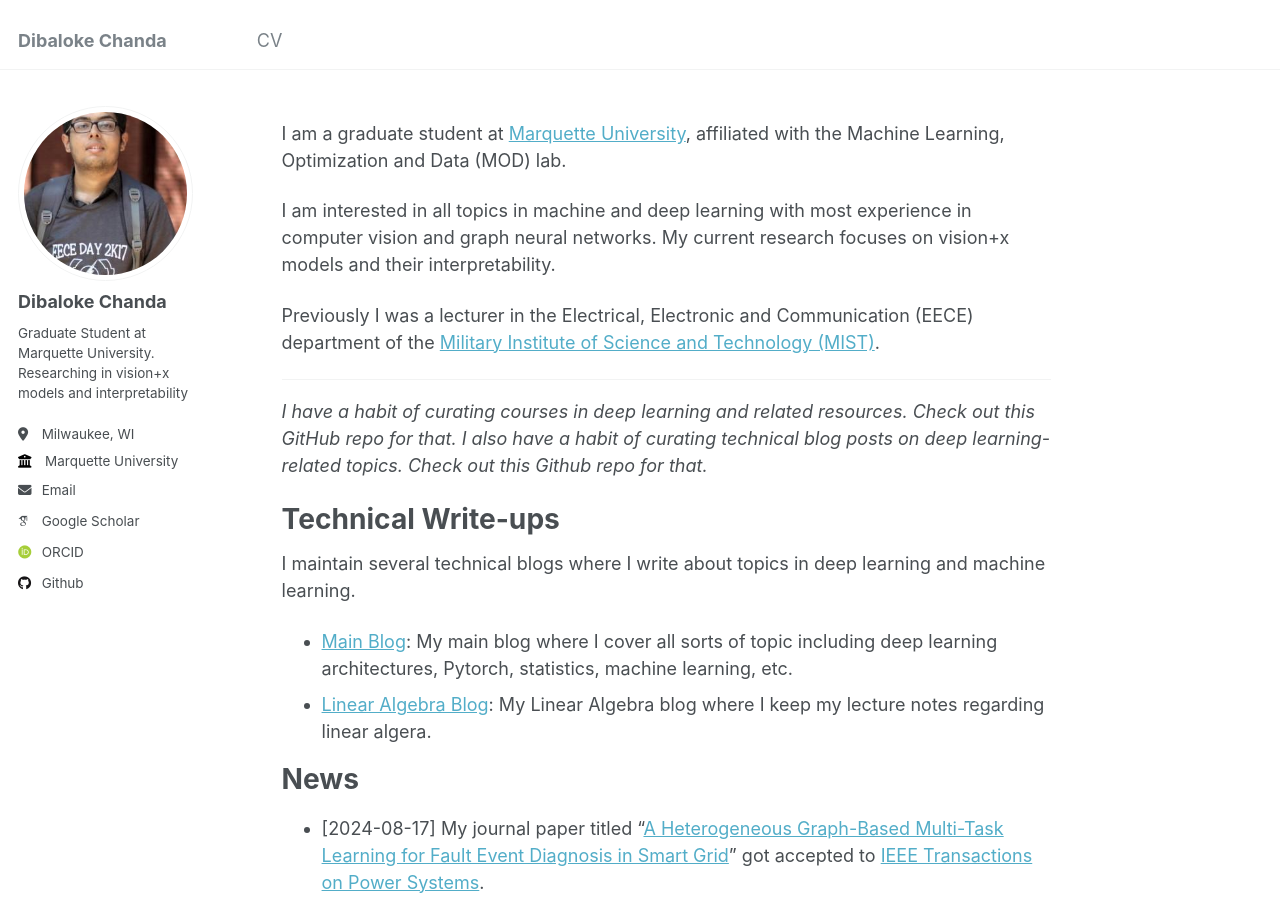
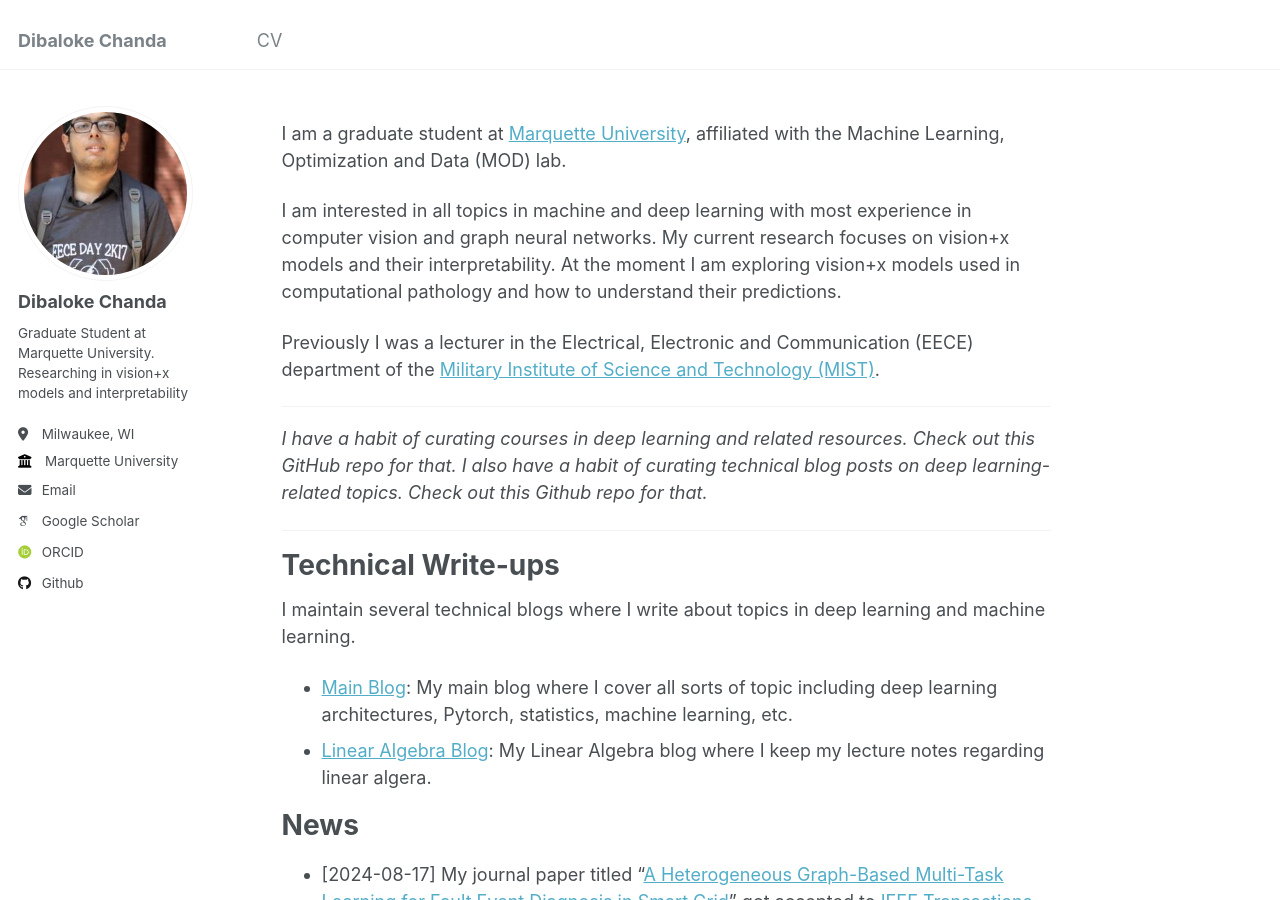
Before and after one commit to dibaloke/dibaloke.github.io, a Jekyll site: the page built from _pages/about.md, in a window 1280 px wide and 900 px high. Built offline with Jekyll 4.4.1, drawn with Linux system fonts in a browser that asks for light colours; some web fonts are replaced.

Commit message:
Update about.md

```diff
--- a/_pages/about.md
+++ b/_pages/about.md
@@ -9,7 +9,7 @@
 
 I am a graduate student at [Marquette University](https://www.marquette.edu/), affiliated with the Machine Learning, Optimization and Data (MOD) lab.
 
-I am interested in all topics in machine and deep learning with most experience in computer vision and graph neural networks. My current research focuses on vision+x models and their interpretability.
+I am interested in all topics in machine and deep learning with most experience in computer vision and graph neural networks. My current research focuses on vision+x models and their interpretability. At the moment I am exploring vision+x models used in computational pathology and how to understand their predictions.
 
 Previously I was a lecturer in the Electrical, Electronic and Communication (EECE) department of the [Military Institute of Science and Technology (MIST)](https://mist.ac.bd/).
 
@@ -17,6 +17,7 @@
 
 *I have a habit of curating courses in deep learning and related resources. Check out this GitHub repo for that. I also have a habit of curating technical blog posts on deep learning-related topics. Check out this Github repo for that.*
 
+------
 # Technical Write-ups
 I maintain several technical blogs where I write about topics in deep learning and machine learning.
 
```
